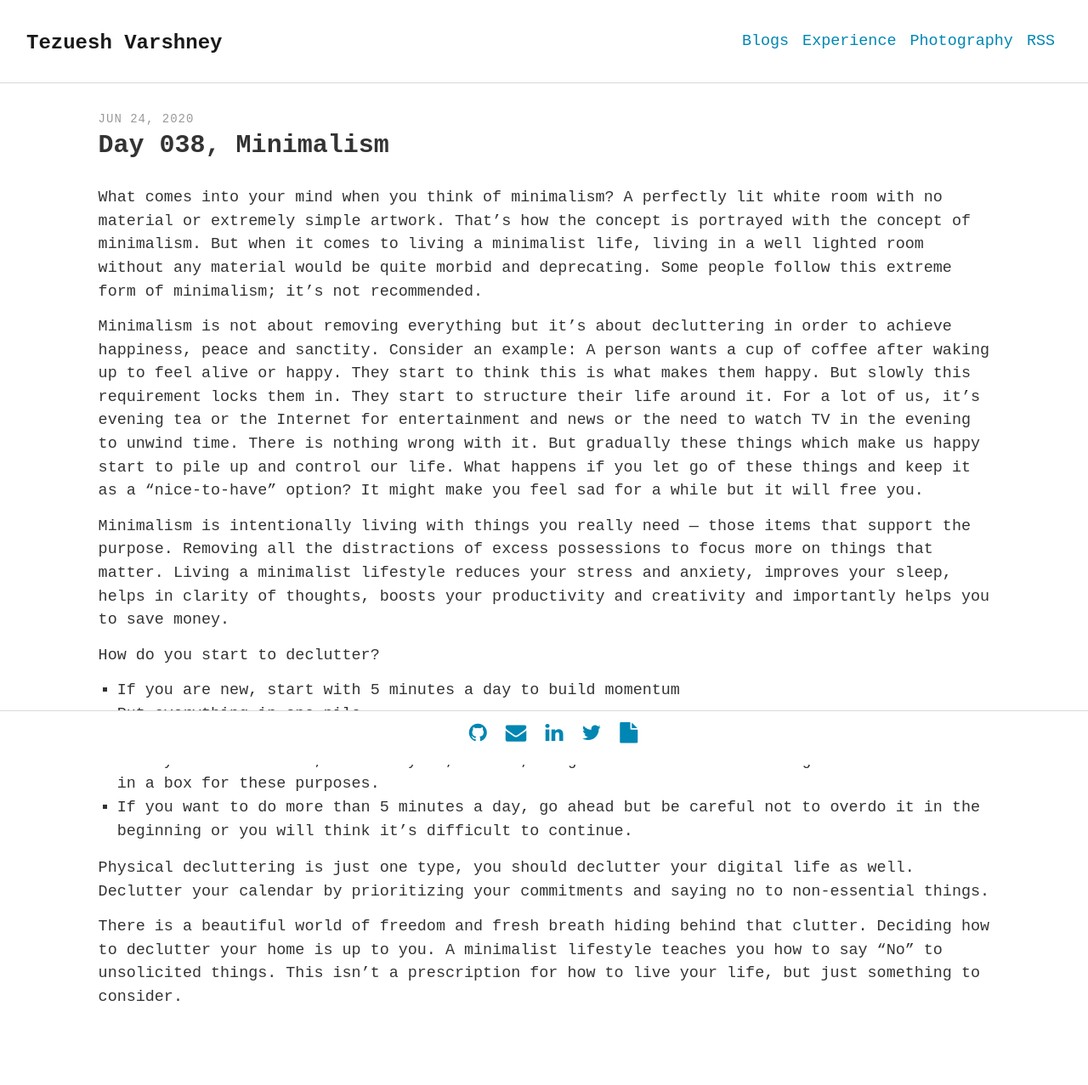
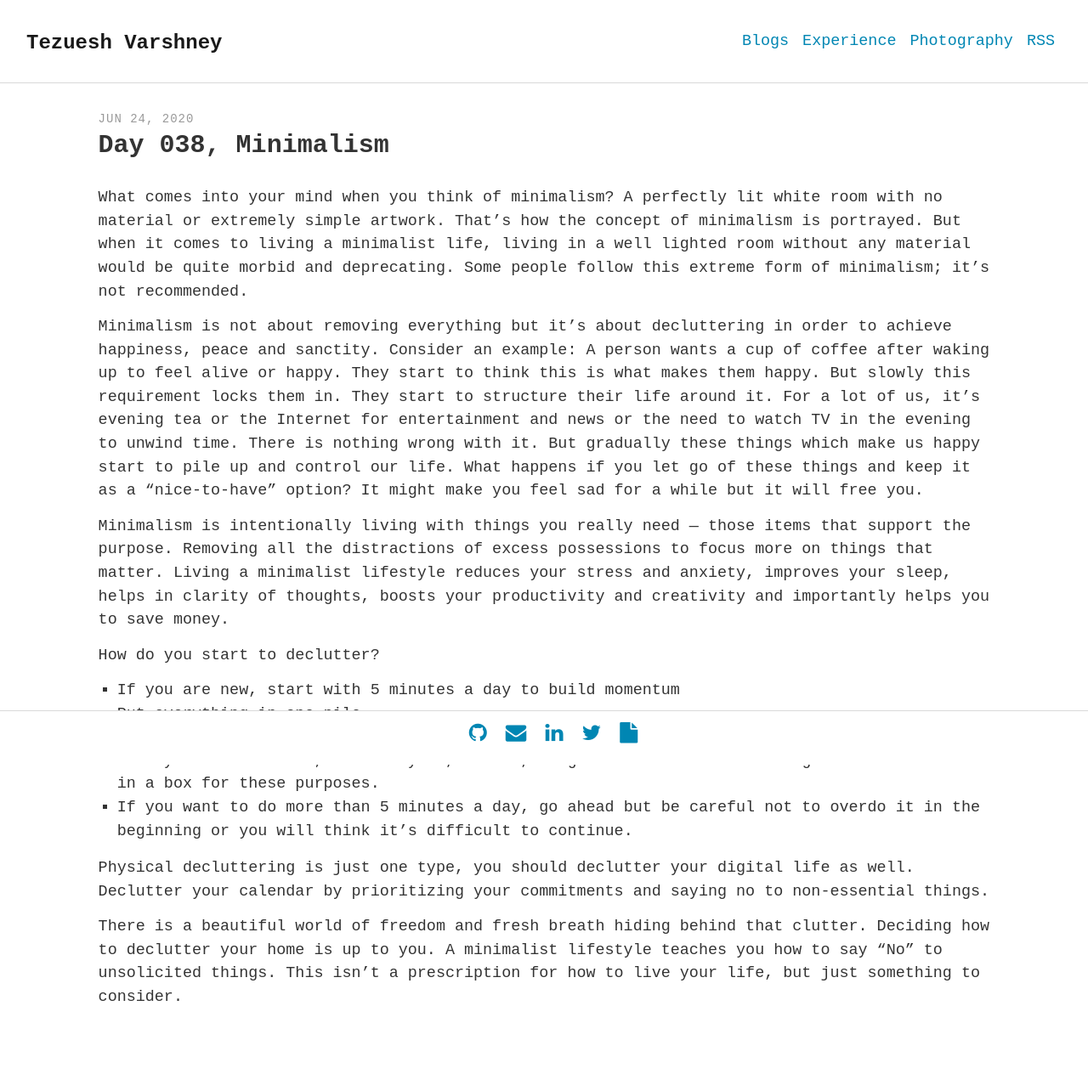
Before and after one commit to square-1111/square-1111.github.io, a Jekyll site: the page built from _posts/2020-06-24-Minimalism.md, in a window 1280 px wide. Shown: the whole page at 85% size. Built offline with Jekyll 4.4.1, drawn with Linux system fonts in a browser that asks for light colours; some web fonts are replaced.

Commit message:
Edit : Day38 Post

```diff
--- a/_posts/2020-06-24-Minimalism.md
+++ b/_posts/2020-06-24-Minimalism.md
@@ -7,7 +7,7 @@ keywords: "dummy content"
 ---
 
 
-What comes into your mind when you think of minimalism? A perfectly lit white room with no material or extremely simple artwork. That’s how the concept is portrayed with the concept of minimalism. But when it comes to living a minimalist life, living in a well lighted room without any material would be quite morbid and deprecating. Some people follow this extreme form of minimalism; it's not recommended.
+What comes into your mind when you think of minimalism? A perfectly lit white room with no material or extremely simple artwork. That’s how the concept of minimalism is portrayed. But when it comes to living a minimalist life, living in a well lighted room without any material would be quite morbid and deprecating. Some people follow this extreme form of minimalism; it's not recommended.
 
 Minimalism is not about removing everything but it's about decluttering in order to achieve happiness, peace and sanctity. Consider an example: A person wants a cup of coffee after waking up to feel alive or happy. They start to think this is what makes them happy. But slowly this requirement locks them in. They start to structure their life around it. For a lot of us, it's evening tea or the Internet for entertainment and news or the need to watch TV in the evening to unwind time. There is nothing wrong with it. But gradually these things which make us happy start to pile up and control our life. What happens if you let go of these things and keep it as a “nice-to-have” option? It might make you feel sad for a while but it will free you.
 
```
Also changed, not shown: 1 other file.
